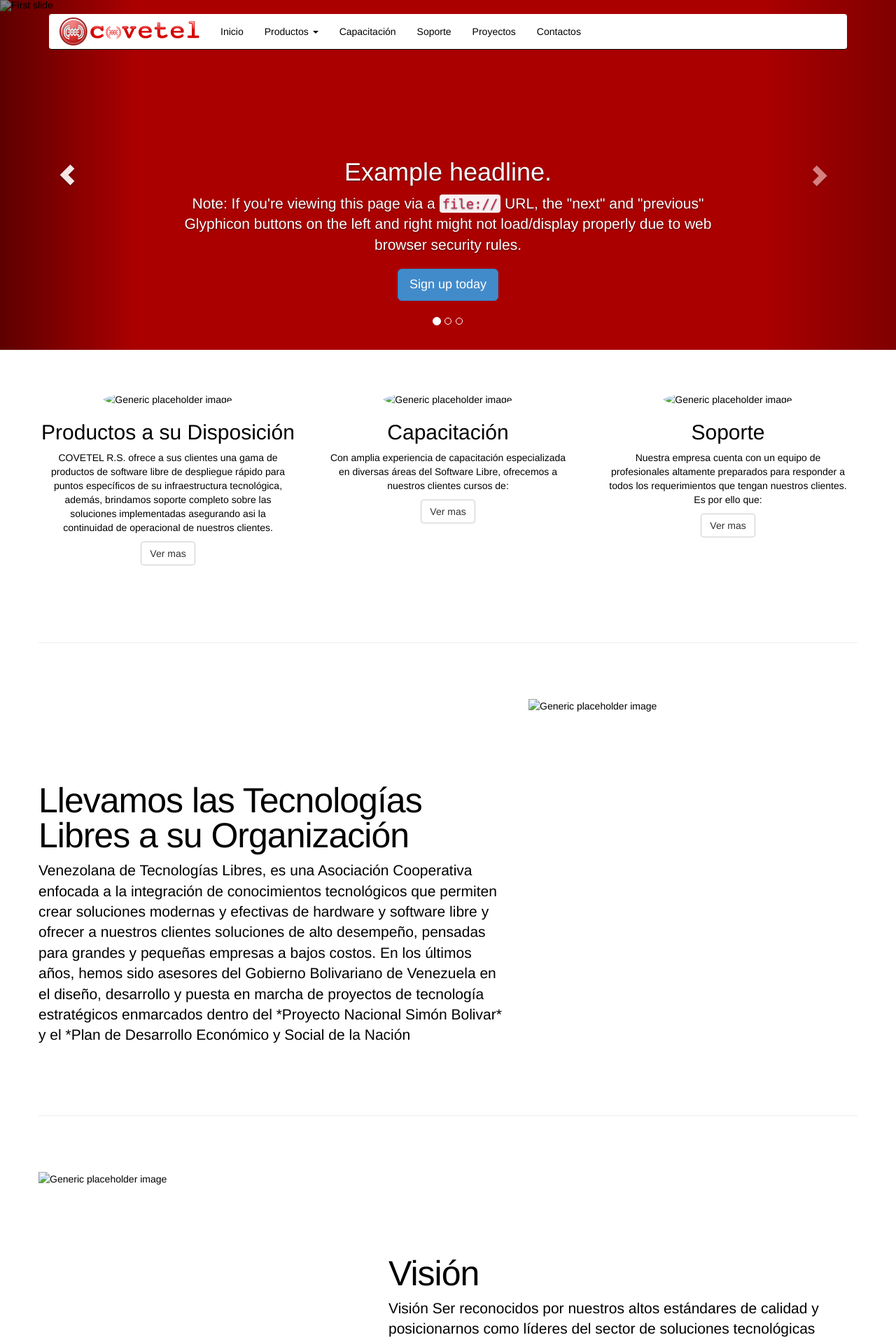
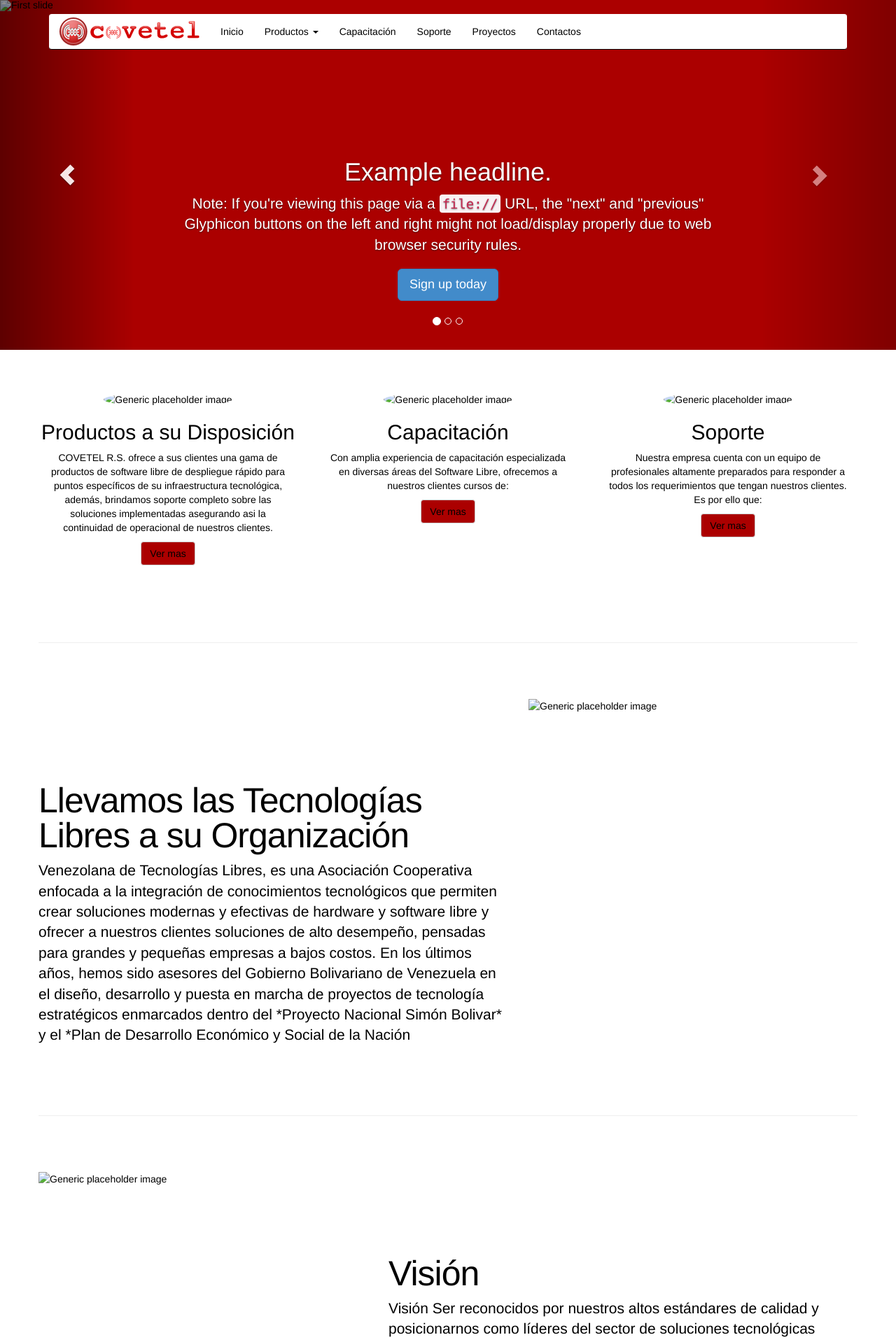
Before and after one commit to Covetel/Covetel.github.io, a Jekyll site: the page built from index.html, in a window 1280 px wide. Shown: the top 1918 px of the page at 70% size. Built offline with Jekyll 4.4.1, drawn with Linux system fonts in a browser that asks for light colours; Markdown is read by kramdown in place of the engine named in the settings.

Commit message:
Modificando el color de fondo de la clase btn-default

```diff
--- a/css/carousel.css
+++ b/css/carousel.css
@@ -63,6 +63,13 @@ a {
     padding: 5px 15px;
     font-size: 18px;
     line-height: 20px;
+}
+
+
+.btn-default {
+    color: #000;
+    background-color: #AB0000;
+    border-color: #ccc;
 }
 
 
```
